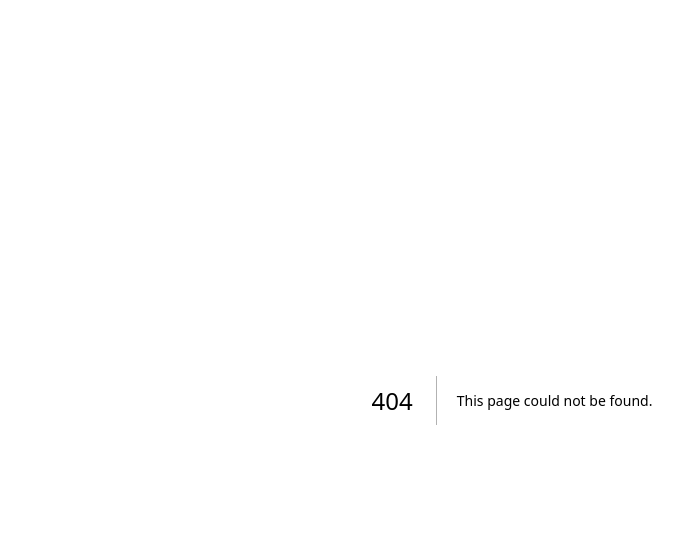
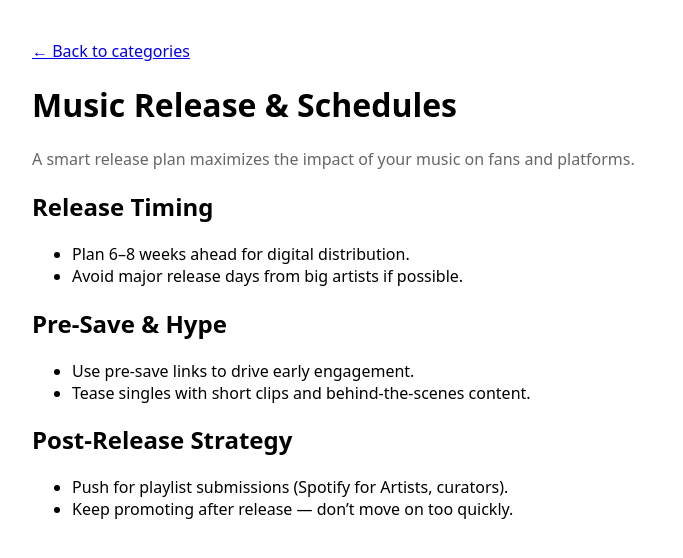
Before and after one commit to theunsignedunderground/uu-main-site, a Next.js app: page /dashboard/artist-manager/release-schedules in a window 1280 px wide. Before the commit this address had no page. Shown: the top 558 px of the page, without its empty margins (128-811 px from the left). Built offline with nearby package versions, Linux system fonts and the light colour scheme.

Commit message:
Create release-schedules.js

```diff
--- /dev/null
+++ b/pages/dashboard/artist-manager/release-schedules.js
@@ -0,0 +1,36 @@
+export default function ReleaseSchedules() {
+  return (
+    <main style={{padding:"2rem", maxWidth:960, margin:"0 auto", fontFamily:"system-ui, Arial, sans-serif"}}>
+      <a href="/dashboard/artist-manager">← Back to categories</a>
+      <h1>Music Release & Schedules</h1>
+      <p style={{color:"#666"}}>
+        A smart release plan maximizes the impact of your music on fans and platforms.
+      </p>
+
+      <section style={sec}>
+        <h2>Release Timing</h2>
+        <ul>
+          <li>Plan 6–8 weeks ahead for digital distribution.</li>
+          <li>Avoid major release days from big artists if possible.</li>
+        </ul>
+      </section>
+
+      <section style={sec}>
+        <h2>Pre-Save & Hype</h2>
+        <ul>
+          <li>Use pre-save links to drive early engagement.</li>
+          <li>Tease singles with short clips and behind-the-scenes content.</li>
+        </ul>
+      </section>
+
+      <section style={sec}>
+        <h2>Post-Release Strategy</h2>
+        <ul>
+          <li>Push for playlist submissions (Spotify for Artists, curators).</li>
+          <li>Keep promoting after release — don’t move on too quickly.</li>
+        </ul>
+      </section>
+    </main>
+  );
+}
+const sec = { marginTop:18 };
```
